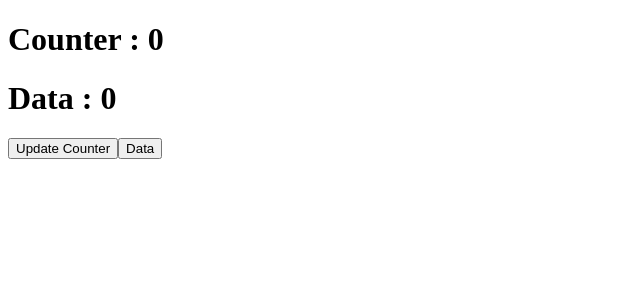
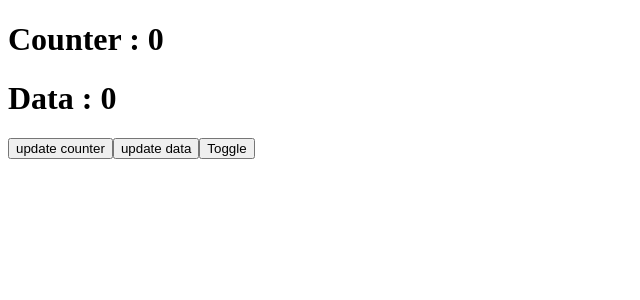
Before and after one commit to Navimish/Learning-Curve-of-React, a React (Vite) app in the folder React_01/: page / in a window 1280 px wide. Shown: the top 300 px of the page, without its empty margins (0-640 px from the left). Built offline with nearby package versions, Linux system fonts and the light colour scheme.

Commit message:
21-07-25

```diff
--- a/React_01/src/App.jsx
+++ b/React_01/src/App.jsx
@@ -19,6 +19,7 @@ import { Array2 } from './Array2'
 import { Clock } from './clock'
 import { NestedLoop } from './Nested/NestedLoop'
 import { Effect } from './useEffect/Effect1'
+import { LifeCycle } from './LifeCycle'
 
 function App() {
 
@@ -39,6 +40,11 @@ function App() {
     const fruits = ["mango","apple", "banana","pineapple"]
 
     const [name,setname] = useState("harsh")
+
+        const [count,setcount] = useState(0)
+        const [data,setdata] = useState(0)
+        const [display, setdisplay] = useState(true)
+
 
       return(
         <>
@@ -87,7 +93,17 @@ function App() {
 
         {/* <NestedLoop></NestedLoop> */}
 
-        <Effect></Effect>
+        {/* <Effect></Effect> */}
+
+          {
+            display?<LifeCycle count ={count} data ={data}></LifeCycle>:null
+          }
+
+
+        <button onClick={()=>{setcount(count+1)}}>update counter</button>
+        <button onClick={()=>{setdata(data+1)}}>update data</button>
+        <button onClick={()=>{setdisplay(!display)}}>Toggle</button>
+
 
 
 
--- /dev/null
+++ b/React_01/src/LifeCycle.jsx
@@ -0,0 +1,24 @@
+import { useEffect, useState } from "react";
+
+export function LifeCycle({ count, data }) {
+  useEffect(() => {
+    console.log("on mounting");
+  }, []);
+
+  useEffect(() => {
+    console.log("on data updating");
+  }, [data]);
+
+  useEffect(() => {
+    return () => {
+      console.log("Element Unmounted");
+    };
+  }, []);
+
+  return (
+    <>
+      <h1>Counter : {count}</h1>
+      <h1>Data : {data}</h1>
+    </>
+  );
+}
```
